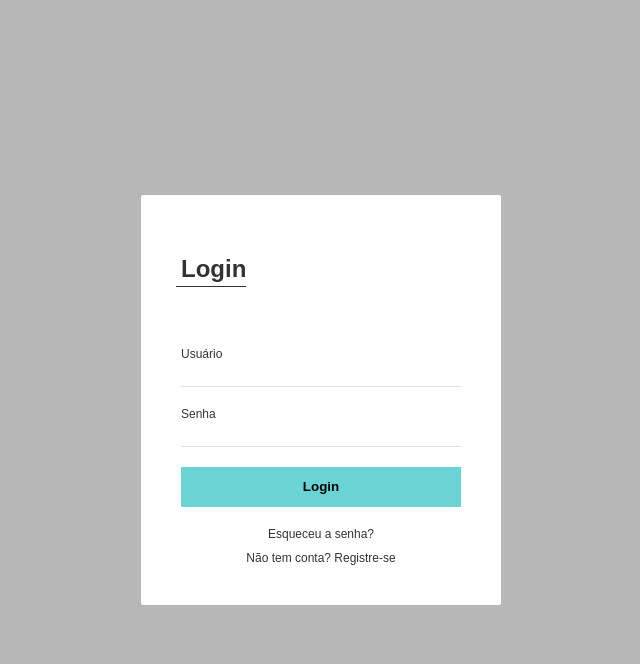
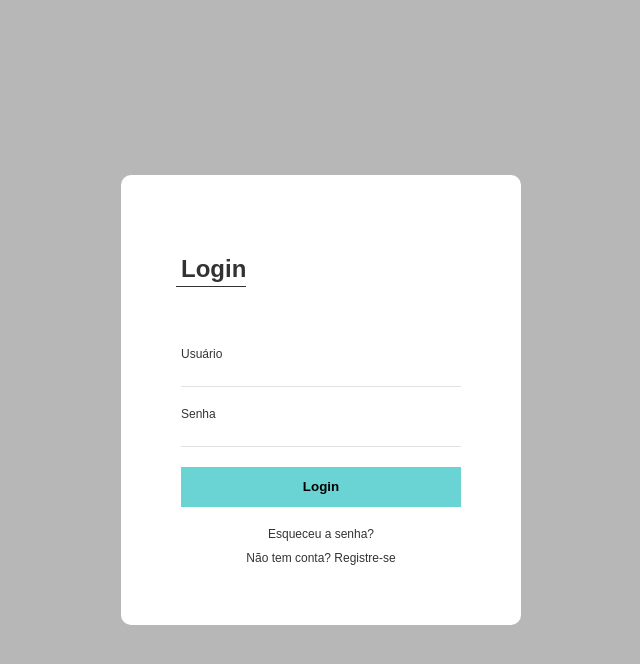
Before and after one commit to leodorini/socaranga, a PHP site: page /login.php in a window 1280 px wide. Shown: the top 664 px of the page, without its empty margins (319-959 px from the left). Run offline with PHP 8.4, Linux system fonts and the light colour scheme.

Commit message:
alterações login

```diff
--- a/login.css
+++ b/login.css
@@ -19,19 +19,27 @@ body {
 
   font-family:sans-serif;
 
+
+
 }
 
 .card {
 
   background-color: white;
 
-  padding: 40px;
+  padding: 60px;
 
-  border-radius: 2px;
+  border-radius: 10px;
 
   width:280px;
 
 }
+
+
+ /*.card-userphoto{
+  padding: 20px;
+  width: 10px;
+ }*/
 
 .card-header {
 
@@ -95,7 +103,7 @@ body {
 
   outline: none;
 
-  color: #fff;
+  color: black;
 
 }
 
--- a/login.php
+++ b/login.php
@@ -15,7 +15,13 @@
     <body>
         <div id="login">
 
+
             <form class="card">
+
+            <!--<div class="card-userphoto">
+                <img src="" alt="some text" width=60 height=40>
+                </div> -->
+
                 <div class="card-header">
                     <h2>Login</h2>
                 </div>
@@ -35,7 +41,7 @@
                 <div class="card-footer">
                     <input type="submit" value="Login" class="submit">
                     <a href="#" class="recuperar_senha">Esqueceu a senha?</a>
-                    <a href="#" class="registrologin">Não tem conta? Registre-se</a>
+                    <a href="#" class="registro_login">Não tem conta? Registre-se</a>
                 </div>
 
             </form>
```
